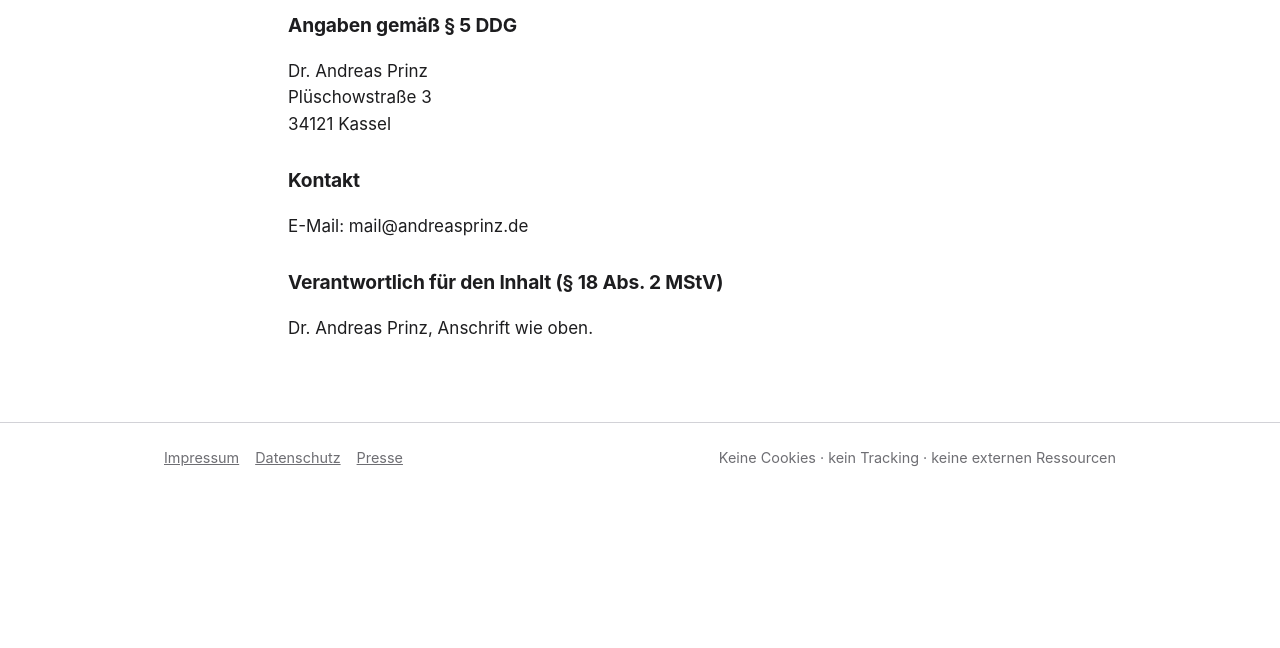
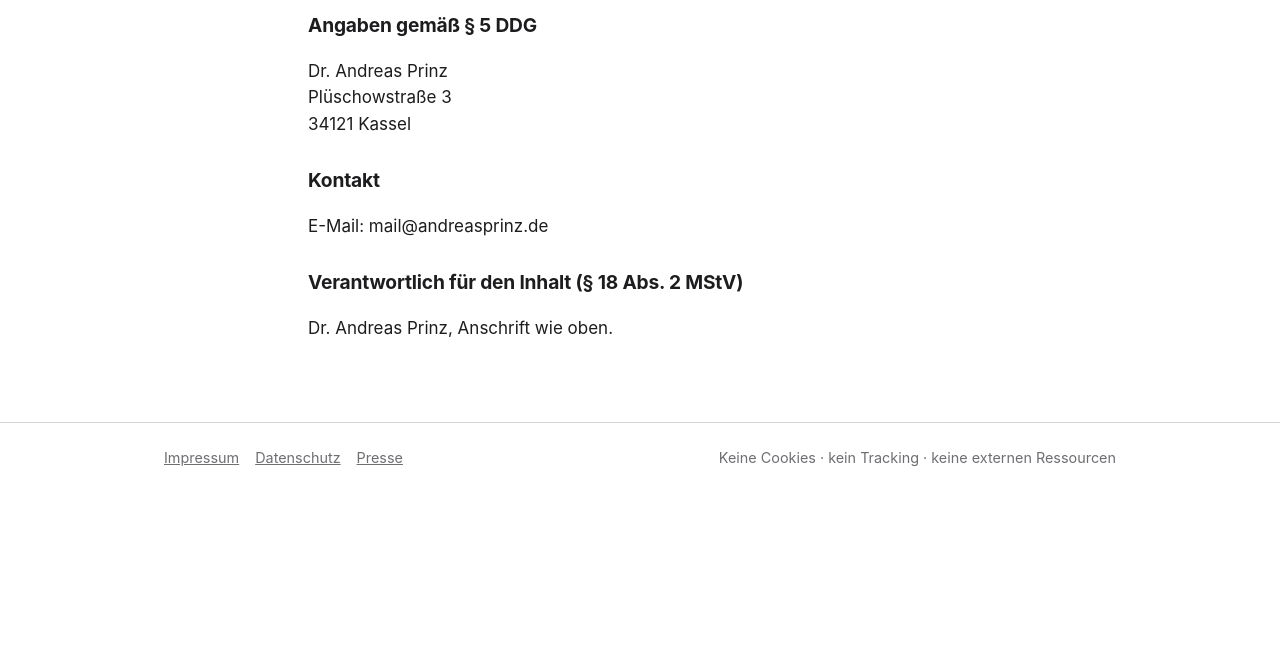
Before and after one commit to GiroCrab/girocrab.de, a plain HTML site: page impressum.html in a window 1280 px wide. Shown: the part 152-800 px from the top of the page. Drawn offline with Linux system fonts and the light colour scheme.

Commit message:
fix(css): restore horizontal padding on legal pages (#4)
.legal set padding:2.5rem 0 4rem, which overrode the 1.25rem side
padding from .wrap. Text on Impressum/Datenschutz sat flush against
the viewport edge on narrow screens and was not aligned with the
header/footer like on the start page.

Co-authored-by: Claude Opus 5.5 <noreply@anthropic.com>

```diff
--- a/css/style.css
+++ b/css/style.css
@@ -30,7 +30,7 @@ h2{font-size:1.8rem;letter-spacing:-.01em;margin:0 0 1.5rem}
 footer{border-top:1px solid var(--line);padding:1.5rem 0 2.5rem;color:var(--muted);font-size:.9rem}
 footer .wrap{display:flex;justify-content:space-between;flex-wrap:wrap;gap:.75rem}
 footer a{color:var(--muted);margin-right:1rem}
-.legal{padding:2.5rem 0 4rem;max-width:44rem}
+.legal{padding:2.5rem 1.25rem 4rem;max-width:44rem}
 .legal h1{font-size:2rem}.legal h2{font-size:1.2rem;margin:1.8rem 0 .5rem}
 .mail{unicode-bidi:bidi-override;direction:rtl;display:inline-block}
 
```
